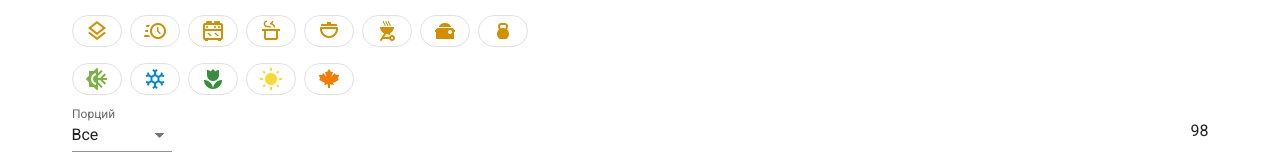
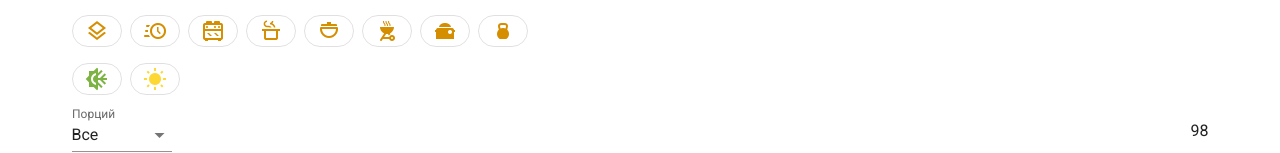
Before and after one commit to LadyVamp/vue-my-cookbook, a Vue app: page /recipe/1 in a window 1280 px wide. Shown: the part 247-400 px from the top of the page. Built offline with nearby package versions, Linux system fonts and the light colour scheme; what vue-yandex-metrika would draw is missing.

Commit message:
season: all | summer

```diff
--- a/src/components/Recipe/Filters/FilterBySeason.vue
+++ b/src/components/Recipe/Filters/FilterBySeason.vue
@@ -14,7 +14,7 @@ export default {
     components: { IconSeason },
     data() {
         return {
-            seasons: ['all', 'winter', 'spring', 'summer', 'autumn'],
+            seasons: ['all', 'summer'],
         };
     },
 
--- a/src/components/Recipe/Icons/IconSeason.vue
+++ b/src/components/Recipe/Icons/IconSeason.vue
@@ -16,7 +16,7 @@ export default {
     },
     data() {
         return {
-            // all | winter | spring | summer | autumn
+            // all | summer
             // https://www.eco-lakomka.ru/articles/sezonnost_ovoshei_i_fruktov
             // Иконки https://materialdesignicons.com/
             // Цвета https://vuetifyjs.com/en/styles/colors/#material-colors
@@ -28,28 +28,10 @@ export default {
                     color: 'light-green darken-1',
                 },
                 {
-                    key: 'winter',
-                    label: 'Зима',
-                    icon: 'mdi-snowflake',
-                    color: 'light-blue darken-2',
-                },
-                {
-                    key: 'spring',
-                    label: 'Весна',
-                    icon: 'mdi-flower-tulip',
-                    color: 'green darken-2',
-                },
-                {
                     key: 'summer',
                     label: 'Лето',
                     icon: 'mdi-white-balance-sunny',
                     color: 'yellow darken-1',
-                },
-                {
-                    key: 'autumn',
-                    label: 'Осень',
-                    icon: 'mdi-leaf-maple',
-                    color: 'orange darken-2',
                 },
             ],
         };
```
Also changed, not shown: public/recipes.json.
